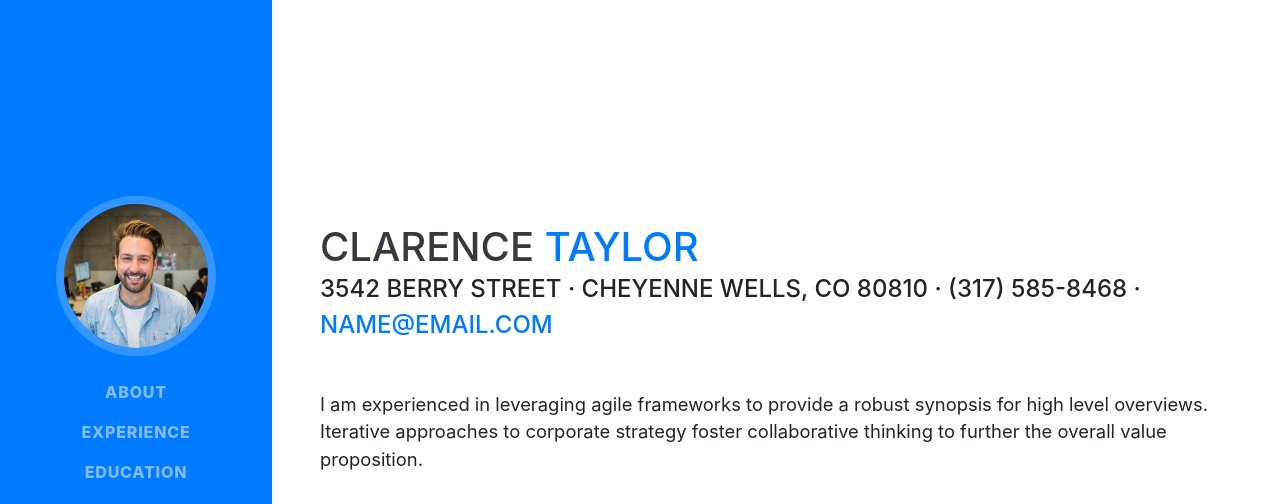
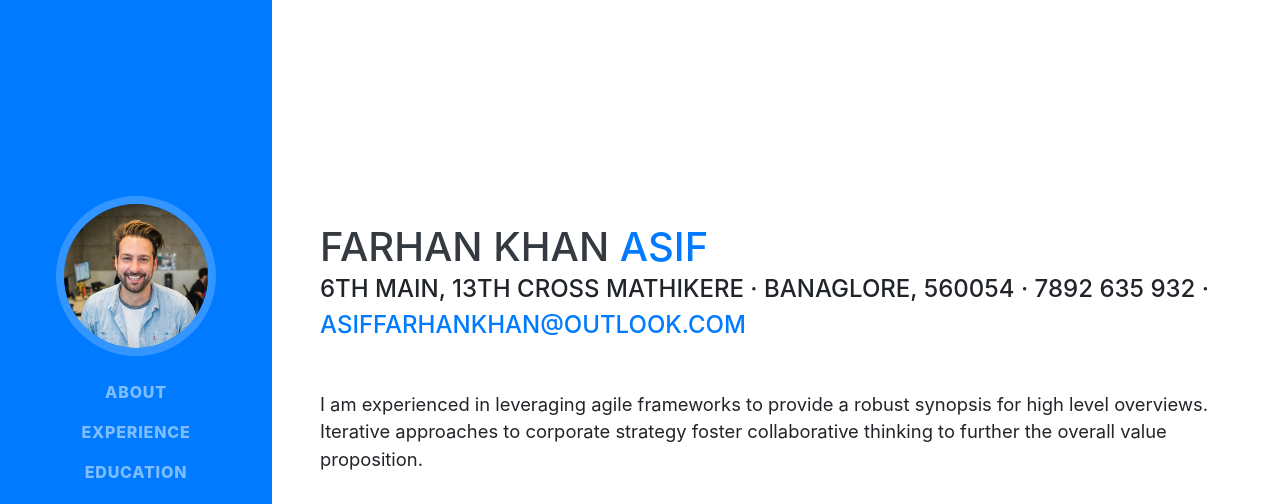
Before and after one commit to asiffarhankhan/asiffarhankhan.github.io, a website with bundled scripts: page index.html in a window 1280 px wide. Shown: the top 504 px of the page. Built offline with nearby package versions, Linux system fonts and the light colour scheme; a web font is replaced by a local one.

Commit message:
initial change

```diff
--- a/index.html
+++ b/index.html
@@ -8,7 +8,7 @@
   <meta name="description" content="">
   <meta name="author" content="">
 
-  <title>Resume - Start Bootstrap Theme</title>
+  <title>Resume - Asif Farhan Khan</title>
 
   <!-- Bootstrap core CSS -->
   <link href="vendor/bootstrap/css/bootstrap.min.css" rel="stylesheet">
@@ -27,7 +27,7 @@
 
   <nav class="navbar navbar-expand-lg navbar-dark bg-primary fixed-top" id="sideNav">
     <a class="navbar-brand js-scroll-trigger" href="#page-top">
-      <span class="d-block d-lg-none">Clarence Taylor</span>
+      <span class="d-block d-lg-none">Asif Farhan Khan</span>
       <span class="d-none d-lg-block">
         <img class="img-fluid img-profile rounded-circle mx-auto mb-2" src="img/profile.jpg" alt="">
       </span>
@@ -63,11 +63,11 @@
 
     <section class="resume-section p-3 p-lg-5 d-flex align-items-center" id="about">
       <div class="w-100">
-        <h1 class="mb-0">Clarence
-          <span class="text-primary">Taylor</span>
+        <h1 class="mb-0">Farhan Khan
+          <span class="text-primary">Asif</span>
         </h1>
-        <div class="subheading mb-5">3542 Berry Street · Cheyenne Wells, CO 80810 · (317) 585-8468 ·
-          <a href="mailto:name@email.com">name@email.com</a>
+        <div class="subheading mb-5">6th Main, 13th Cross Mathikere · Banaglore, 560054 · 7892 635 932 ·
+          <a href="mailto:name@email.com">asiffarhankhan@outlook.com</a>
         </div>
         <p class="lead mb-5">I am experienced in leveraging agile frameworks to provide a robust synopsis for high level overviews. Iterative approaches to corporate strategy foster collaborative thinking to further the overall value proposition.</p>
         <div class="social-icons">
```
